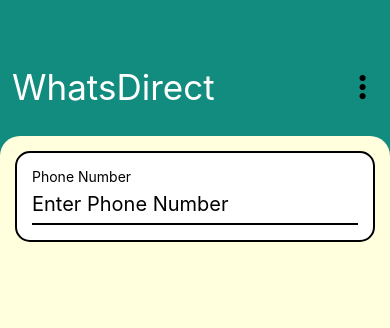
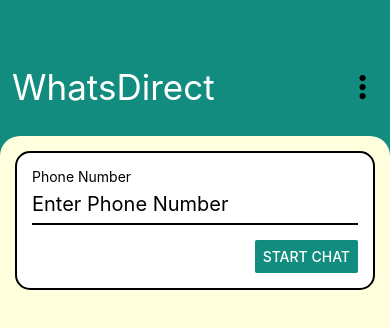
Before and after one commit to kanagu555/WhatsDirect, a React Native app: screen / in a window 390 px wide. Shown: the top 328 px of the page. Built offline with nearby package versions, Linux system fonts and the light colour scheme.

Commit message:
button element added

```diff
--- a/components/WhatsForm.js
+++ b/components/WhatsForm.js
@@ -1,5 +1,6 @@
-import { StyleSheet, View, Text, TextInput } from "react-native";
+import { StyleSheet, View, Text, TextInput, Button } from "react-native";
 import React from "react";
+import { SelectList } from "react-native-dropdown-select-list";
 
 const WhatsForm = () => {
   return (
@@ -9,17 +10,34 @@
         style={styles.textInput}
         placeholder="Enter Phone Number"
         keyboardType="numeric"
+        secureTextEntry={false}
       />
+      <View style={styles.buttonStyle}>
+        <Button color={"#128c7e"} title="Start chat" />
+      </View>
     </View>
   );
 };
 
 const styles = StyleSheet.create({
+  formContainer: {
+    flexDirection: "row",
+    marginTop: 10,
+    justifyContent: "space-between",
+    marginLeft: -8,
+  },
+  boxStyles: {
+    borderWidth: 0,
+  },
   textInput: {
     borderBottomWidth: 2,
     height: 40,
     fontSize: 20,
   },
+  buttonStyle: {
+    marginTop: 15,
+    alignSelf: "flex-end",
+  },
 });
 
 export default WhatsForm;
```
